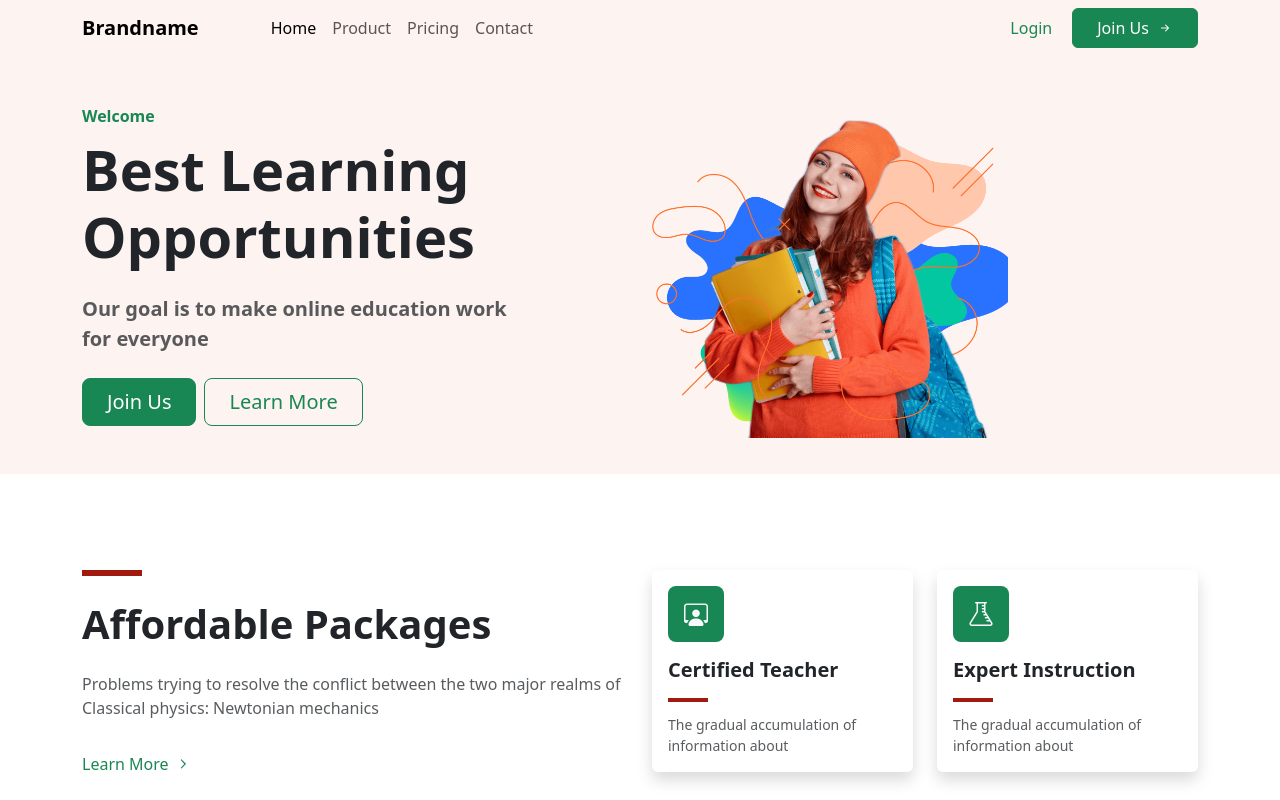
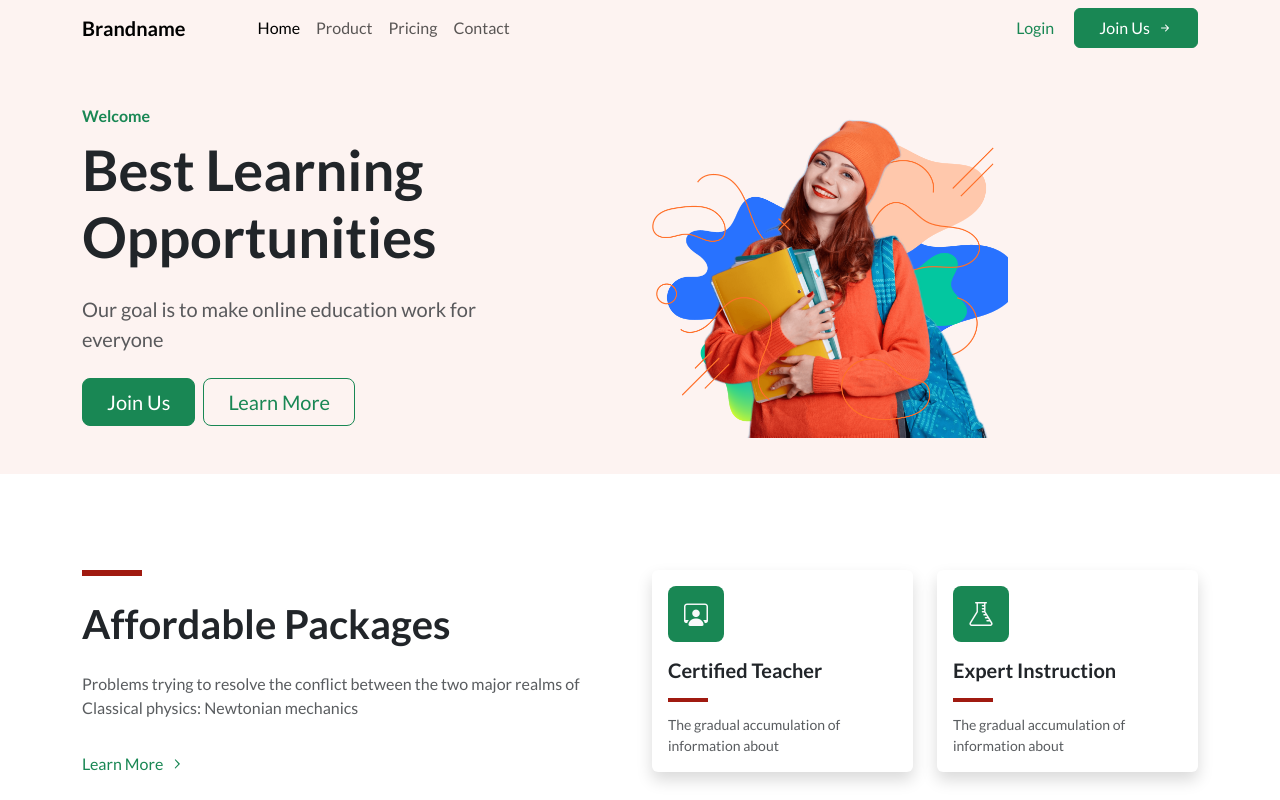
Before and after one commit to shayaankn/frontend-assignment, a React (Vite) app: page / in a window 1280 px wide. Shown: the top 800 px of the page. Built offline with nearby package versions, Linux system fonts and the light colour scheme.

Commit message:
update font

```diff
--- a/index.html
+++ b/index.html
@@ -4,6 +4,14 @@
     <meta charset="UTF-8" />
     <link rel="icon" type="image/svg+xml" href="/favicon.svg" />
     <meta name="viewport" content="width=device-width, initial-scale=1.0" />
+
+    <!-- Lato Font -->
+    <link rel="preconnect" href="https://fonts.googleapis.com" />
+    <link rel="preconnect" href="https://fonts.gstatic.com" crossorigin />
+    <link
+      href="https://fonts.googleapis.com/css2?family=Lato:ital,wght@0,100;0,300;0,400;0,700;0,900;1,100;1,300;1,400;1,700;1,900&display=swap"
+      rel="stylesheet"
+    />
 
     <!-- Bootstrap CSS -->
     <link
--- a/src/components/Hero.jsx
+++ b/src/components/Hero.jsx
@@ -10,7 +10,7 @@
             <h1 className="display-4 fw-bold mb-4">
               Best Learning Opportunities
             </h1>
-            <p className="fs-5 fw-semibold text-muted">
+            <p className="fs-5 fw-medium text-muted">
               Our goal is to make online education work for everyone
             </p>
             <div className="mt-4 d-flex gap-2">
--- a/src/index.css
+++ b/src/index.css
@@ -1,3 +1,7 @@
+body {
+  font-family: "Lato", sans-serif;
+}
+
 .bg-brand {
-  background-color: #FDF3F1;
+  background-color: #fdf3f1;
 }
```
